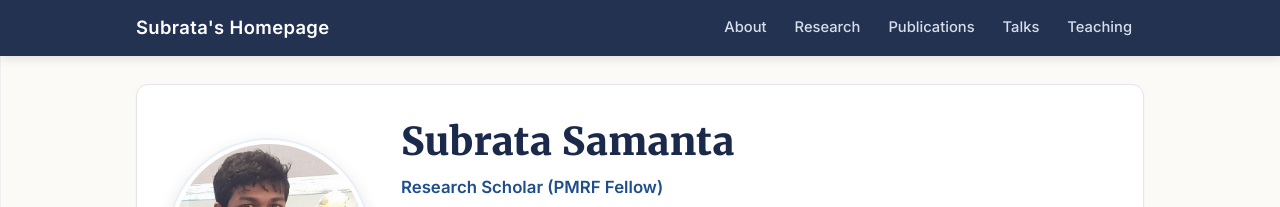
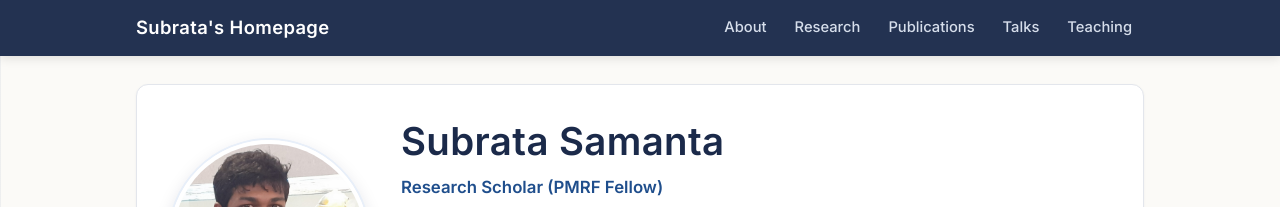
Before and after one commit to samantaphys/samantaphys.github.io, a plain HTML site: page index.html in a window 1280 px wide. Shown: the top 207 px of the page. Drawn offline with nearby package versions, Linux system fonts and the light colour scheme.

Commit message:
Add files via upload

```diff
--- a/main.css
+++ b/main.css
@@ -213,7 +213,7 @@ img {
 }
 
 .hero h1 {
-  font-family: "Merriweather", Georgia, serif;
+  font-family: "Inter", system-ui, sans-serif;
   font-weight: 900;
   font-size: 2.4rem;
   letter-spacing: .01em;
```
